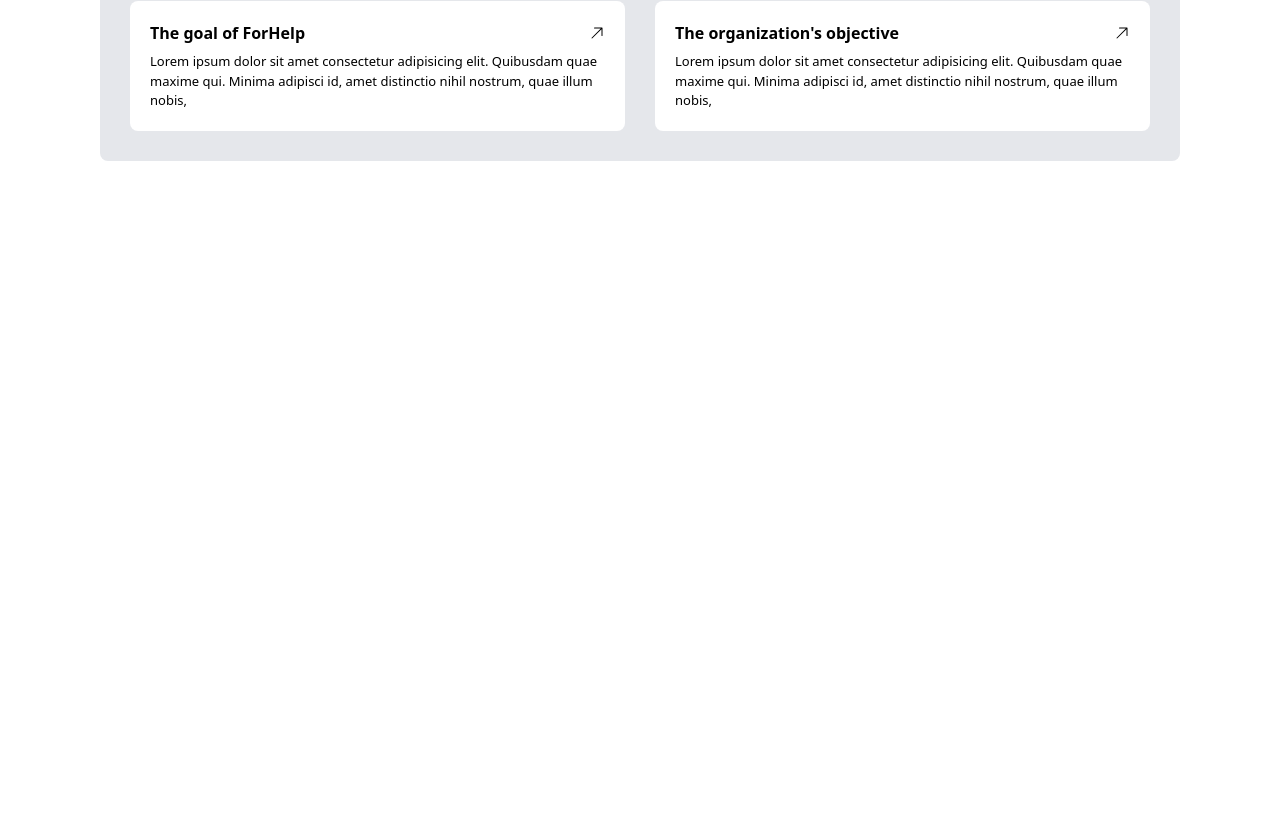
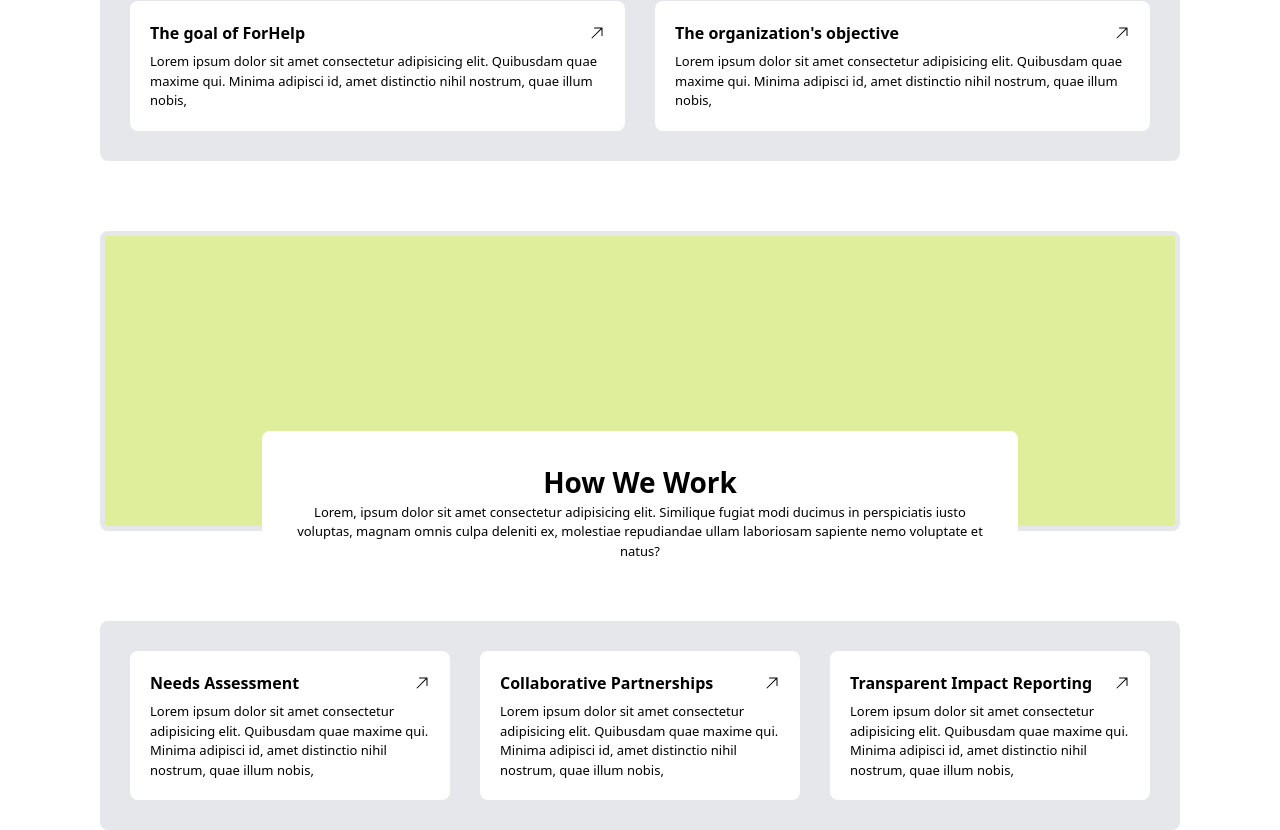
Before and after one commit to KenUdoudo/company, a React (Vite) app: page / in a window 1280 px wide. Shown: the part 2856-3686 px from the top of the page. Before the commit the page ends 3017 px from the top, so only its background shows below. Built offline with nearby package versions, Linux system fonts and the light colour scheme.

Commit message:
sec5 done

```diff
--- a/src/components/Home/section5.jsx
+++ b/src/components/Home/section5.jsx
@@ -1,6 +1,42 @@
+import { HiArrowUpRight } from "react-icons/hi2";
 const Section5 = () => {
     return (
-        <div></div>
+        <div className="px-[50px] mt-[70px]">
+            <div className="flex flex-col justify-center items-center">
+                <div className="bg-[#dfee9b] rounded-lg border-[5px] h-[300px] w-full"></div>
+                <div className="flex flex-col justify-center items-center text-center w-[70%] bg-white mt-[-100px] p-[30px] rounded-lg">
+                    <p className="text-[28px] font-semibold">How We Work</p>
+                    <p className="text-[13px]">Lorem, ipsum dolor sit amet consectetur adipisicing elit. Similique fugiat modi ducimus in perspiciatis iusto voluptas, magnam omnis culpa deleniti ex, molestiae repudiandae ullam laboriosam sapiente nemo voluptate et natus?</p>
+                </div>
+            </div>
+
+            <div className="flex flex-row justify-center items-center bg-gray-200 p-[30px] rounded-lg mt-[30px] space-x-[30px]">
+                <div className="flex flex-col justify-start w-[33%] bg-white rounded-lg p-[20px] gap-[7px]">
+                    <div className="flex flex-row justify-between items-center ">
+                        <p className="font-semibold">Needs Assessment</p>
+                        <HiArrowUpRight />
+                    </div>
+                    <p className="text-[13px]">Lorem ipsum dolor sit amet consectetur adipisicing elit. Quibusdam quae maxime qui. Minima adipisci id, amet distinctio nihil nostrum, quae illum nobis,</p>
+                </div>
+                <div className="flex flex-col justify-start w-[33%] bg-white rounded-lg p-[20px] gap-[7px]">
+                    <div className="flex flex-row justify-between items-center ">
+                        <p className="font-semibold">Collaborative Partnerships</p>
+                        <HiArrowUpRight />
+                    </div>
+                    <p className="text-[13px]">Lorem ipsum dolor sit amet consectetur adipisicing elit. Quibusdam quae maxime qui. Minima adipisci id, amet distinctio nihil nostrum, quae illum nobis,</p>
+                </div>
+                <div className="flex flex-col justify-start w-[33%] bg-white rounded-lg p-[20px] gap-[7px]">
+                    <div className="flex flex-row justify-between items-center ">
+                        <p className="font-semibold">Transparent Impact Reporting</p>
+                        <HiArrowUpRight />
+                    </div>
+                    <p className="text-[13px]">Lorem ipsum dolor sit amet consectetur adipisicing elit. Quibusdam quae maxime qui. Minima adipisci id, amet distinctio nihil nostrum, quae illum nobis,</p>
+                </div>
+
+            </div>
+
+
+        </div>
     );
 }
 
--- a/src/pages/home.jsx
+++ b/src/pages/home.jsx
@@ -2,6 +2,7 @@
 import Section2 from "../components/Home/section2";
 import Section3 from "../components/Home/section3";
 import Section4 from "../components/Home/section4";
+import Section5 from "../components/Home/section5";
 
 const Home = () => {
     return (
@@ -13,6 +14,8 @@
             <Section3 />
 
             <Section4 />
+
+            <Section5 />
         </div>
     );
 }
```
